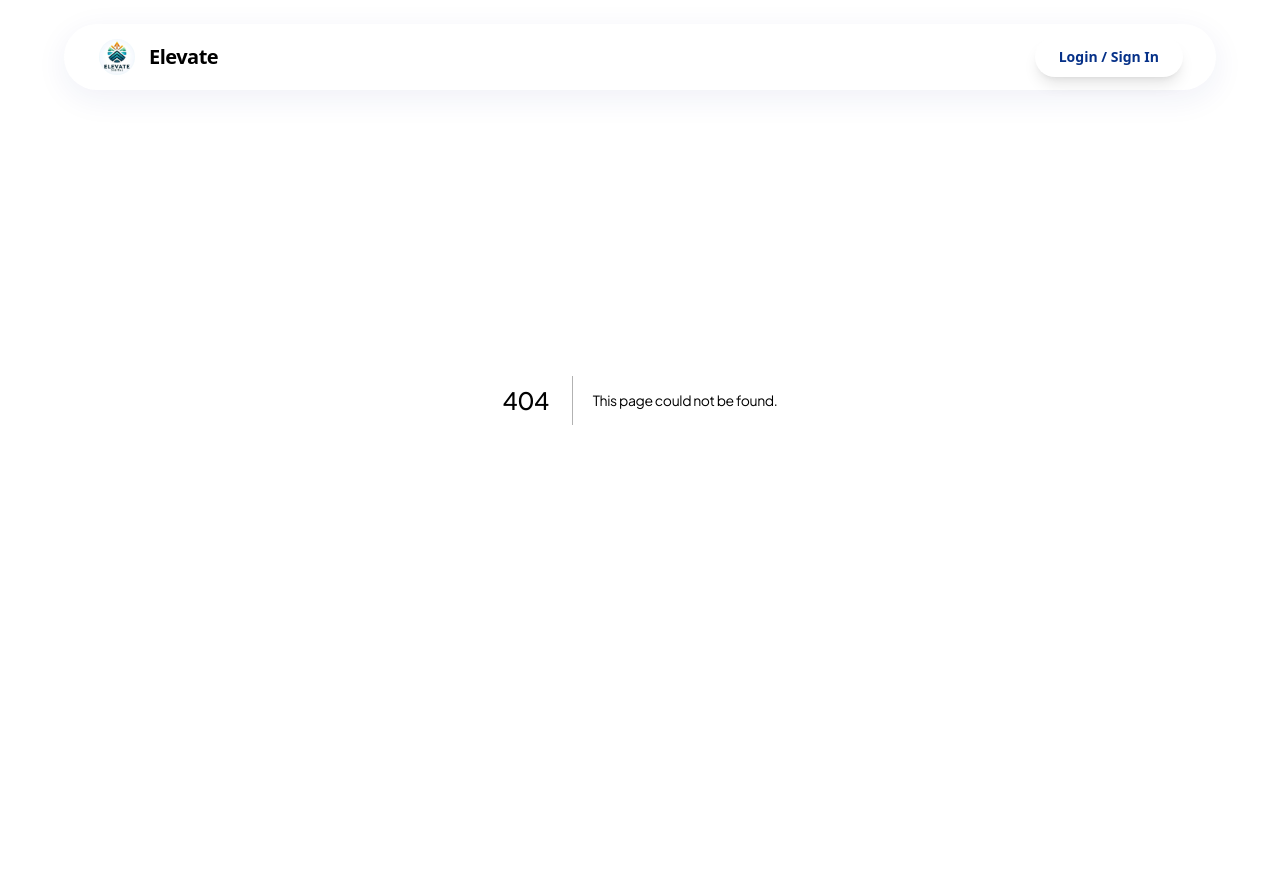
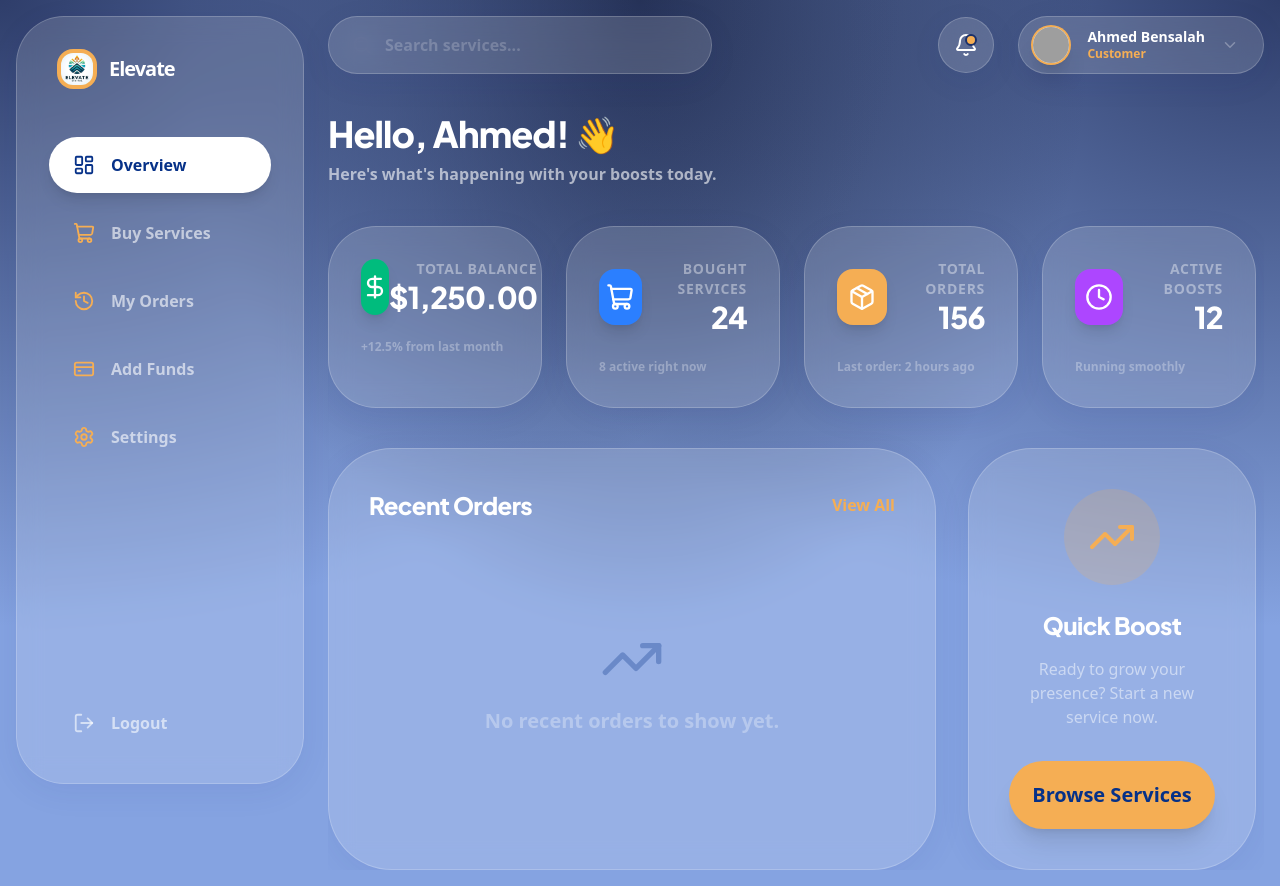
Before and after one commit to ORD1STAR/elevate-digital, a Next.js app in the folder frontend/: page /dashboard in a window 1280 px wide. Before the commit this address had no page. Before the commit the page ends 800 px from the top, so only its background shows below. Built offline with nearby package versions, Linux system fonts and the light colour scheme; grey boxes are pictures that could not be loaded.

Commit message:
feat: implement Customer Dashboard layout and overview with stats bubbles

```diff
--- /dev/null
+++ b/frontend/src/app/dashboard/layout.tsx
@@ -0,0 +1,23 @@
+'use client';
+
+import React from 'react';
+import Sidebar from '@/components/dashboard/Sidebar';
+import TopBar from '@/components/dashboard/TopBar';
+
+export default function DashboardLayout({
+  children,
+}: {
+  children: React.ReactNode;
+}) {
+  return (
+    <div className="min-h-screen mesh-gradient flex p-4 gap-6">
+      <Sidebar />
+      <div className="flex-1 flex flex-col">
+        <TopBar />
+        <div className="flex-1 overflow-y-auto pr-2">
+          {children}
+        </div>
+      </div>
+    </div>
+  );
+}
--- /dev/null
+++ b/frontend/src/app/dashboard/page.tsx
@@ -0,0 +1,108 @@
+'use client';
+
+import React from 'react';
+import { motion } from 'framer-motion';
+import {
+  DollarSign,
+  Package,
+  Clock,
+  TrendingUp,
+  ShoppingCart
+} from 'lucide-react';
+
+const stats = [
+  {
+    label: "Total Balance",
+    value: "$1,250.00",
+    icon: DollarSign,
+    color: "bg-emerald-500",
+    trend: "+12.5% from last month"
+  },
+  {
+    label: "Bought Services",
+    value: "24",
+    icon: ShoppingCart,
+    color: "bg-blue-500",
+    trend: "8 active right now"
+  },
+  {
+    label: "Total Orders",
+    value: "156",
+    icon: Package,
+    color: "bg-brand-accent",
+    trend: "Last order: 2 hours ago"
+  },
+  {
+    label: "Active Boosts",
+    value: "12",
+    icon: Clock,
+    color: "bg-purple-500",
+    trend: "Running smoothly"
+  }
+];
+
+export default function DashboardOverview() {
+  return (
+    <div className="space-y-10">
+      {/* Welcome Header */}
+      <div>
+        <h1 className="text-4xl font-black text-white mb-2">Hello, Ahmed! 👋</h1>
+        <p className="text-white/60 font-bold">Here's what's happening with your boosts today.</p>
+      </div>
+
+      {/* Stats Grid */}
+      <div className="grid grid-cols-1 md:grid-cols-2 xl:grid-cols-4 gap-6">
+        {stats.map((stat, index) => (
+          <motion.div
+            key={stat.label}
+            initial={{ opacity: 0, y: 20 }}
+            animate={{ opacity: 1, y: 0 }}
+            transition={{ delay: index * 0.1 }}
+            className="glassy p-8 rounded-[3rem] border border-white/10 group hover:bg-white/20 transition-all shadow-2xl"
+          >
+            <div className="flex items-center justify-between mb-6">
+              <div className={cn("w-14 h-14 rounded-2xl flex items-center justify-center text-white shadow-lg group-hover:scale-110 transition-transform", stat.color)}>
+                <stat.icon size={28} />
+              </div>
+              <div className="text-right">
+                <p className="text-white/40 text-sm font-bold uppercase tracking-wider">{stat.label}</p>
+                <h3 className="text-3xl font-black text-white">{stat.value}</h3>
+              </div>
+            </div>
+            <p className="text-xs font-bold text-white/30 group-hover:text-white/60 transition-colors">
+              {stat.trend}
+            </p>
+          </motion.div>
+        ))}
+      </div>
+
+      {/* Recent Activity Section (Placeholder) */}
+      <div className="grid grid-cols-1 lg:grid-cols-3 gap-8">
+        <div className="lg:col-span-2 glassy p-10 rounded-[4rem] border border-white/10 min-h-[400px]">
+          <div className="flex items-center justify-between mb-8">
+            <h2 className="text-2xl font-black text-white">Recent Orders</h2>
+            <button className="text-brand-accent font-bold hover:underline">View All</button>
+          </div>
+          <div className="flex flex-col items-center justify-center h-64 text-center opacity-30">
+            <TrendingUp size={64} className="mb-4" />
+            <p className="font-bold text-xl text-white">No recent orders to show yet.</p>
+          </div>
+        </div>
+
+        <div className="glassy p-10 rounded-[4rem] border border-white/10 flex flex-col items-center justify-center text-center">
+          <div className="w-24 h-24 rounded-full bg-brand-accent/20 flex items-center justify-center text-brand-accent mb-6">
+            <TrendingUp size={48} />
+          </div>
+          <h3 className="text-2xl font-black text-white mb-4">Quick Boost</h3>
+          <p className="text-white/50 font-medium mb-8">Ready to grow your presence? Start a new service now.</p>
+          <button className="w-full py-5 rounded-full bg-brand-accent text-[#063188] font-black text-xl shadow-xl hover:scale-105 transition-all">
+            Browse Services
+          </button>
+        </div>
+      </div>
+    </div>
+  );
+}
+
+// I need to import cn
+import { cn } from '@/lib/utils';
--- a/frontend/src/app/layout.tsx
+++ b/frontend/src/app/layout.tsx
@@ -1,13 +1,14 @@
 import type { Metadata } from "next";
 import { Plus_Jakarta_Sans } from "next/font/google";
 import "./globals.css";
-import Navbar from "@/components/layout/Navbar";
 
 const plusJakarta = Plus_Jakarta_Sans({
   subsets: ["latin"],
   variable: "--font-plus-jakarta",
   weight: ["400", "500", "600", "700", "800"],
 });
+
+import ConditionalNavbar from "@/components/layout/ConditionalNavbar";
 
 export const metadata: Metadata = {
   title: "Elevate Digital - Social Media Boosts for Algerian E-commercants",
@@ -22,7 +23,7 @@ export default function RootLayout({
   return (
     <html lang="en" className="scroll-smooth">
       <body className={`${plusJakarta.variable} font-sans antialiased overflow-x-hidden`}>
-        <Navbar />
+        <ConditionalNavbar />
         {children}
       </body>
     </html>
--- /dev/null
+++ b/frontend/src/components/dashboard/Sidebar.tsx
@@ -0,0 +1,70 @@
+'use client';
+
+import React from 'react';
+import Link from 'next/link';
+import { usePathname } from 'next/navigation';
+import {
+  LayoutDashboard,
+  ShoppingCart,
+  History,
+  Settings,
+  LogOut,
+  CreditCard
+} from 'lucide-react';
+import { cn } from '@/lib/utils';
+
+const menuItems = [
+  { name: 'Overview', href: '/dashboard', icon: LayoutDashboard },
+  { name: 'Buy Services', href: '/dashboard/services', icon: ShoppingCart },
+  { name: 'My Orders', href: '/dashboard/orders', icon: History },
+  { name: 'Add Funds', href: '/dashboard/funds', icon: CreditCard },
+  { name: 'Settings', href: '/dashboard/settings', icon: Settings },
+];
+
+export default function Sidebar() {
+  const pathname = usePathname();
+
+  return (
+    <div className="w-72 h-[calc(100vh-2rem)] sticky top-4 left-4 hidden lg:flex flex-col glassy rounded-[3rem] p-8 border border-white/10 shadow-2xl">
+      <div className="mb-12 px-2">
+        <Link href="/" className="flex items-center gap-3">
+          <div className="w-10 h-10 rounded-2xl bg-brand-accent p-1">
+            <div className="w-full h-full rounded-xl overflow-hidden relative">
+              {/* Using a placeholder for the logo if needed, but we have logo.jpg */}
+              <img src="/logo.jpg" alt="Logo" className="object-cover w-full h-full" />
+            </div>
+          </div>
+          <span className="font-black text-white text-xl tracking-tighter">Elevate</span>
+        </Link>
+      </div>
+
+      <nav className="flex-1 space-y-3">
+        {menuItems.map((item) => {
+          const isActive = pathname === item.href;
+          return (
+            <Link
+              key={item.name}
+              href={item.href}
+              className={cn(
+                "flex items-center gap-4 px-6 py-4 rounded-full font-bold transition-all group",
+                isActive
+                  ? "bg-white text-[#063188] shadow-lg"
+                  : "text-white/60 hover:text-white hover:bg-white/5"
+              )}
+            >
+              <item.icon size={22} className={cn(isActive ? "text-[#063188]" : "text-brand-accent group-hover:scale-110 transition-transform")} />
+              <span>{item.name}</span>
+            </Link>
+          );
+        })}
+      </nav>
+
+      <div className="mt-auto">
+        <button className="flex items-center gap-4 px-6 py-4 rounded-full font-bold text-white/60 hover:text-red-400 hover:bg-red-400/5 transition-all w-full group">
+          <LogOut size={22} className="group-hover:translate-x-1 transition-transform" />
+          <span>Logout</span>
+        </button>
+      </div>
+    </div>
+  );
+}
--- /dev/null
+++ b/frontend/src/components/dashboard/TopBar.tsx
@@ -0,0 +1,42 @@
+'use client';
+
+import React from 'react';
+import { Bell, Search, ChevronDown } from 'lucide-react';
+
+export default function TopBar() {
+  return (
+    <div className="flex items-center justify-between mb-10">
+      {/* Search Bar - Glassy */}
+      <div className="relative hidden md:block w-96">
+        <Search className="absolute left-6 top-1/2 -translate-y-1/2 text-white/30" size={20} />
+        <input
+          type="text"
+          placeholder="Search services..."
+          className="w-full pl-14 pr-8 py-4 rounded-full glassy border border-white/10 text-white focus:border-brand-accent outline-none transition-all placeholder:text-white/20 font-bold"
+        />
+      </div>
+
+      <div className="flex items-center gap-6 ml-auto">
+        {/* Notifications */}
+        <button className="relative w-14 h-14 rounded-full glassy flex items-center justify-center text-white hover:bg-white/10 transition-all border border-white/10">
+          <Bell size={24} />
+          <span className="absolute top-4 right-4 w-3 h-3 bg-brand-accent rounded-full border-2 border-[#1b3069]"></span>
+        </button>
+
+        {/* User Profile Bubble */}
+        <div className="glassy pl-3 pr-6 py-2 rounded-full border border-white/10 flex items-center gap-4 hover:bg-white/10 transition-all cursor-pointer group">
+          <div className="w-10 h-10 rounded-full bg-brand-accent p-0.5 shadow-xl">
+            <div className="w-full h-full rounded-full bg-white overflow-hidden relative">
+              <img src="https://api.dicebear.com/7.x/avataaars/svg?seed=Hanno" alt="User" className="object-cover w-full h-full" />
+            </div>
+          </div>
+          <div className="hidden sm:block">
+            <p className="text-white font-black text-sm leading-none mb-1">Ahmed Bensalah</p>
+            <p className="text-brand-accent text-xs font-bold leading-none">Customer</p>
+          </div>
+          <ChevronDown size={18} className="text-white/30 group-hover:text-white transition-colors" />
+        </div>
+      </div>
+    </div>
+  );
+}
--- /dev/null
+++ b/frontend/src/components/layout/ConditionalNavbar.tsx
@@ -0,0 +1,14 @@
+'use client';
+
+import { usePathname } from "next/navigation";
+import Navbar from "@/components/layout/Navbar";
+
+export default function ConditionalNavbar() {
+  const pathname = usePathname();
+  const isDashboard = pathname?.startsWith('/dashboard');
+  const isAuth = pathname?.startsWith('/auth');
+
+  if (isDashboard || isAuth) return null;
+
+  return <Navbar />;
+}
```
